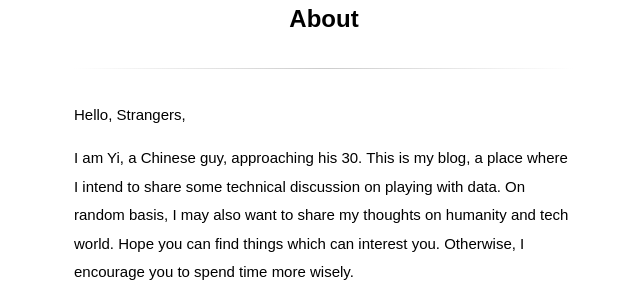
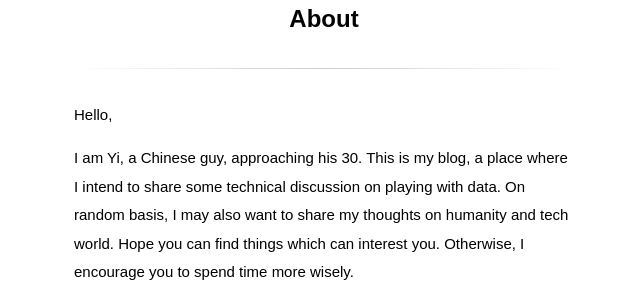
Before and after one commit to beingzy/beingzy.github.io, a Jekyll site: the page built from about.md, in a window 1280 px wide. Shown: the part 168-468 px from the top of the page, without its empty margins (316-956 px from the left). Built offline with Jekyll 4.4.1, drawn with Linux system fonts in a browser that asks for light colours; some web fonts are replaced; part of the change alters nothing that is shown.

Commit message:
customization _config.yml to turn on google analytics

```diff
--- a/_config.yml
+++ b/_config.yml
@@ -1,19 +1,19 @@
 # Site Info
-title:              "The Plain"
-description:        "The Plain is a Minimalist Jekyll theme that focuses on writing matters."
-google_verify:      epFgX0s_0RM3CdjwFcsewfXzPov2g8s9ZBOLyaIUH-o # Put your Google Verification here
-google_analytics:   UA-XXXXXXX-X # Put your Google Analytics code
+title:              "yizhang.name"
+description:        "This is Yi Zhang's personal website."
+#google_verify:      # Put your Google Verification here
+google_analytics:   UA-54742567-1 # Put your Google Analytics code
 
 # Author Info
-author_name:        "Heiswayi Nrird"
-author_email:       hnrird@gmail.com
-author_gravatar:    2b38b1b0e7e08b69379bd61582adf0c8 # Gravatar md5 hash
-twitter_username:   HeiswayiNrird
+author_name:        "Yi Zhang"
+author_email:       beingzy@gmail.com
+# author_gravatar:  # Gravatar md5 hash
+twitter_username:   beingzy
 
 # Site Settings
 baseurl:            "" # Base URL must end WITHOUT a slash, default: ""
 permalink:          /notes/:title # Post permalink
-timezone:           Asia/Kuala_Lumpur # https://en.wikipedia.org/wiki/List_of_tz_database_time_zones
+timezone:           America/New_York # https://en.wikipedia.org/wiki/List_of_tz_database_time_zones
 
 # Site Build
 highlighter:        rouge
--- a/about.md
+++ b/about.md
@@ -3,7 +3,7 @@ layout: page
 title: About
 ---
 
-Hello, Strangers,
+Hello,
 
 I am Yi, a Chinese guy, approaching his 30. This is my blog, a place where I intend to share some technical discussion on playing with data. On random basis, I may also want to share my thoughts on humanity and tech world. Hope you can find things which can interest you. Otherwise, I encourage you to spend time more wisely.
 
```
